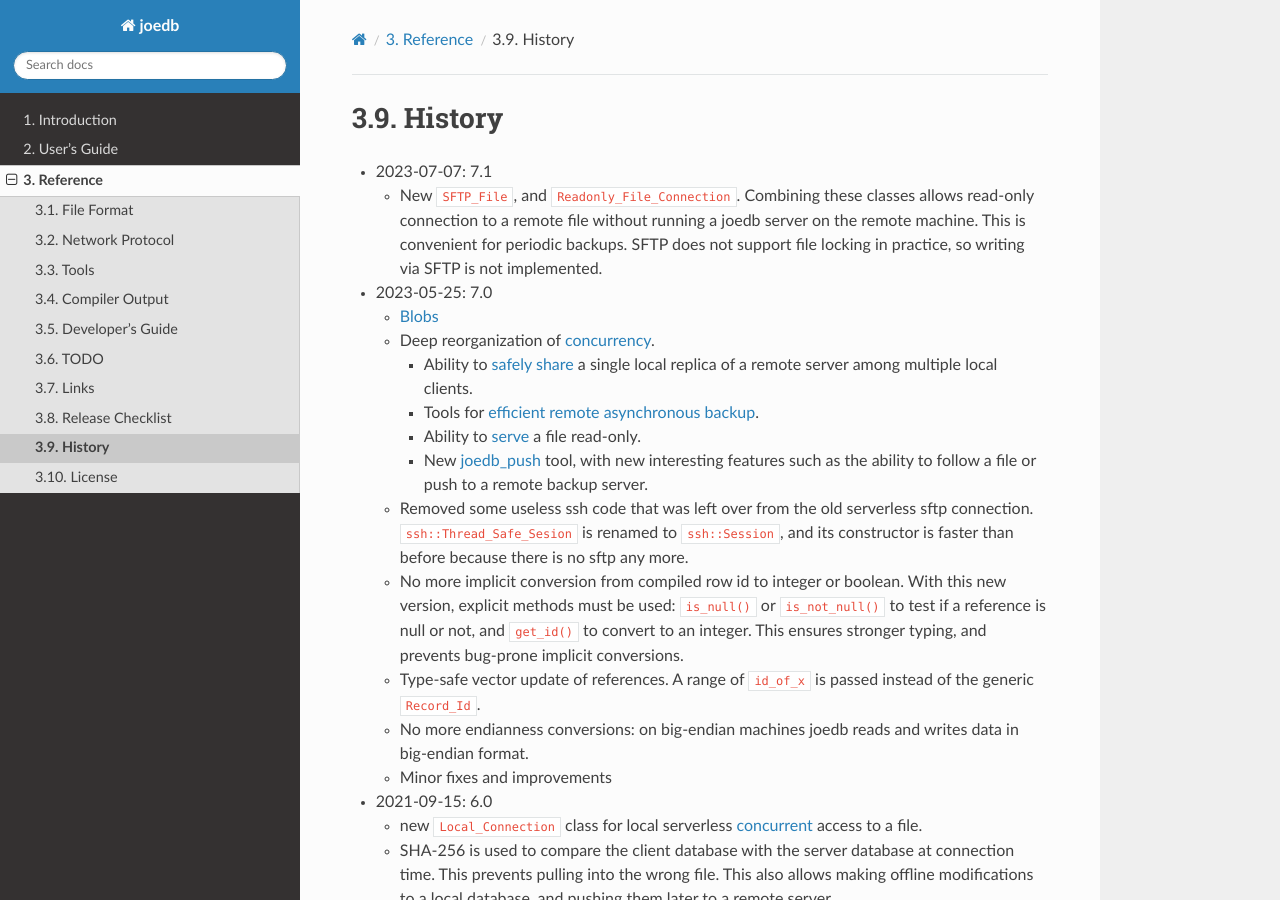
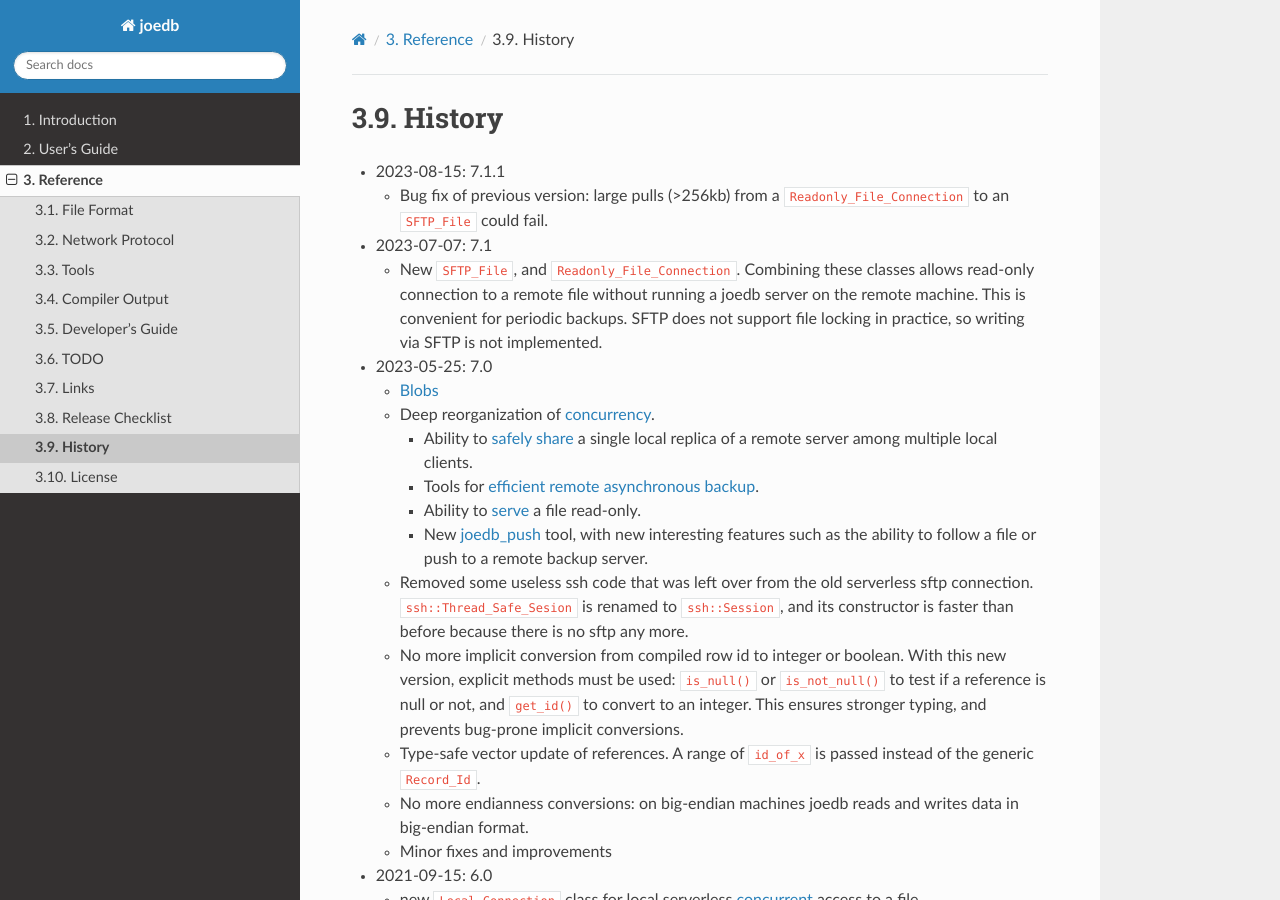
Before and after one commit to Remi-Coulom/joedb, a Sphinx documentation site: the page built from doc/source/history.rst, in a window 1280 px wide and 900 px high. Built offline with Sphinx 7.4.7 and the Read the Docs theme 2.0.0, drawn with Linux system fonts in a browser that asks for light colours; formulas are drawn with MathJax 3.

Commit message:
Preparing 7.1.1

```diff
--- a/doc/source/history.rst
+++ b/doc/source/history.rst
@@ -1,5 +1,10 @@
 History
 =======
+
+- 2023-08-15: 7.1.1
+
+  - Bug fix of previous version: large pulls (>256kb) from a
+    ``Readonly_File_Connection`` to an ``SFTP_File`` could fail.
 
 - 2023-07-07: 7.1
 
```
Also changed, not shown: 1 other file.
